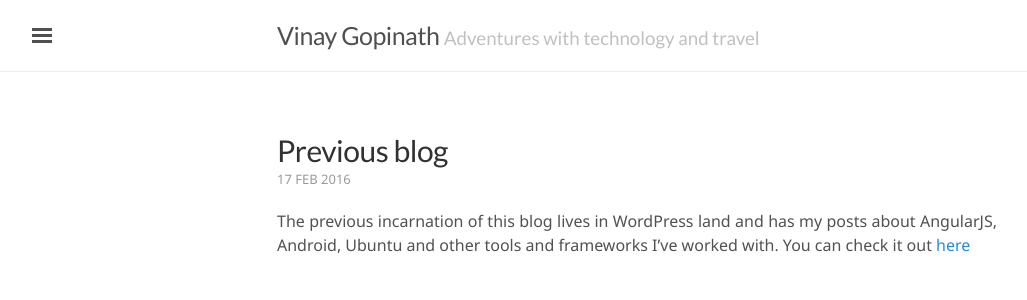
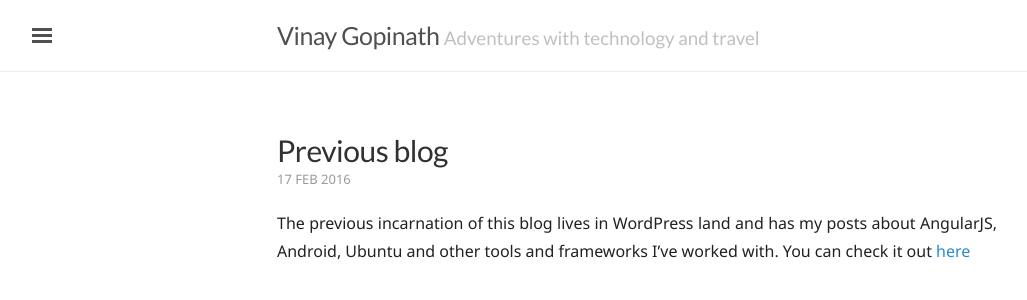
Before and after one commit to vinaygopinath/blog, a Jekyll site: the page built from _posts/tech/2016-02-17-previous-blog.md, in a window 1280 px wide. Shown: the top 300 px of the page, without its empty margins (3-1030 px from the left). Built offline with Jekyll 4.4.1, drawn with Linux system fonts in a browser that asks for light colours; comment, search, counter and statistics services are not loaded.

Commit message:
[SCSS] Changed post text styling

```diff
--- a/_includes/critical.scss
+++ b/_includes/critical.scss
@@ -5,7 +5,9 @@
 
 .post p {
   text-align: justify;
-  font-size: 0.8rem;
+  font-size: 16px;
+  line-height: 28px;
+  color: #212121;
 }
 
 .home-container {
```
